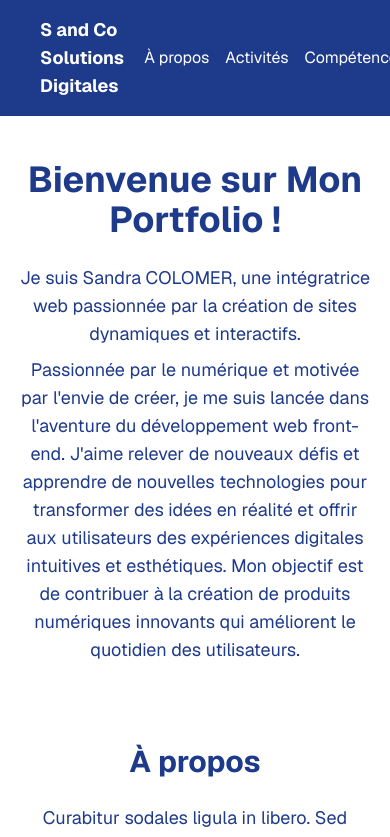
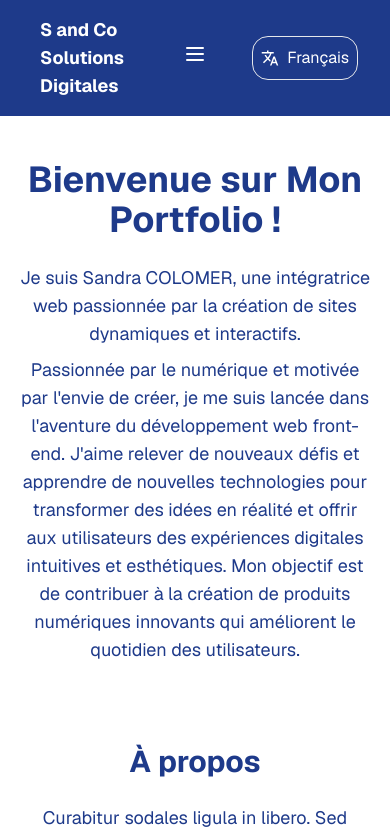
Before and after one commit to SanCo21/My-Portfolio, a Next.js app: page / in a window 390 px wide. Shown: the top 837 px of the page. Built offline with nearby package versions, Linux system fonts and the light colour scheme.

Commit message:
Add hamburgerMenu

```diff
--- /dev/null
+++ b/src/app/components/HamburgerMenu.js
@@ -0,0 +1,12 @@
+import React from 'react';
+
+const HamburgerMenu = ({ onClick }) => {
+    return (
+        <button onClick={onClick} className="text-white focus:outline-none lg:hidden">
+            <svg className="w-6 h-6" fill="none" stroke="currentColor" viewBox="0 0 24 24" xmlns="http://www.w3.org/2000/svg"> <path strokeLinecap="round" strokeLinejoin="round" strokeWidth="2" d="M4 6h16M4 12h16M4 18h16"></path>
+            </svg>
+        </button>
+    );
+};
+
+export default HamburgerMenu;
--- a/src/app/components/Header.js
+++ b/src/app/components/Header.js
@@ -1,10 +1,19 @@
+
+import { useState } from 'react';
+import Navbar from './Navbar';
 import LanguageSwitcher from './LanguageSwitcher';
 import content from '../../content';
-import Navbar from './Navbar';
+import HamburgerMenu from './HamburgerMenu';
+
 // import Image from 'next/image';
 
 const Header = ({ lang, toggleLanguage, activeSection }) => {
   const { base, complement } = content.companyName;
+  const [IsNavbarOpen, setIsNavbarOpen] = useState(false);
+
+  const handleHamburgerClick = () => {
+    setIsNavbarOpen(!IsNavbarOpen);
+  };
 
   return (
     <header className="bg-blue-900 max-w-screen-max mx-auto text-white p-4 fixed top-0 w-full z-10 lg:hidden">
@@ -15,11 +24,21 @@ const Header = ({ lang, toggleLanguage, activeSection }) => {
           {base}<br/>{complement[lang]}
           </h1>
         </div>
-        <Navbar lang={lang} activeSection={activeSection} orientation = "horizontal" />
-        <div className="flex-1 justify-items-end mr-2 ml-5">
+        <div className="md:hidden">
+          <HamburgerMenu onClick={handleHamburgerClick} />
+        </div>
+        <div className="md:flex hidden">
+          <Navbar lang={lang} activeSection={activeSection} orientation = "horizontal" />
+        </div>
+        <div className="flex-1 flex justify-end items-center space-x-4 lg:hidden">
           <LanguageSwitcher lang={lang} toggleLanguage={toggleLanguage} />
         </div>
       </div>
+      {IsNavbarOpen && (
+        <div className="md:hidden bg-blue-900 flex flex-col items-center">
+          <Navbar lang={lang} activeSection={activeSection} orientation = "vertical" />
+        </div>
+      )}
     </header>
   );
 };
--- a/src/app/components/Sidebar.js
+++ b/src/app/components/Sidebar.js
@@ -4,7 +4,7 @@ import SocialLinks from './socialLinks';
 import Navbar from './Navbar';
 
 const Sidebar = ({ lang, toggleLanguage, activeSection }) => {
-  const sections = content.sectionsData;
+//   const sections = content.sectionsData;
   const { base, complement } = content.companyName;
   const legalNoticesTextBreaks = {
     en: content.legalNotices.textBreaks.en.replace("${base}", base).replace("${complement.en}", complement.en),
@@ -17,7 +17,7 @@ const Sidebar = ({ lang, toggleLanguage, activeSection }) => {
             <h1 className="text-2xl font-bold mb-5">
             {base}<br/>{complement[lang]}
             </h1>
-            <div className="flex justify-center mt-4 mb-4">
+            <div className="flex justify-center mt-8 mb-4">
                 <LanguageSwitcher lang={lang} toggleLanguage={toggleLanguage} />
             </div>
             <div className='text-xl'>
```
